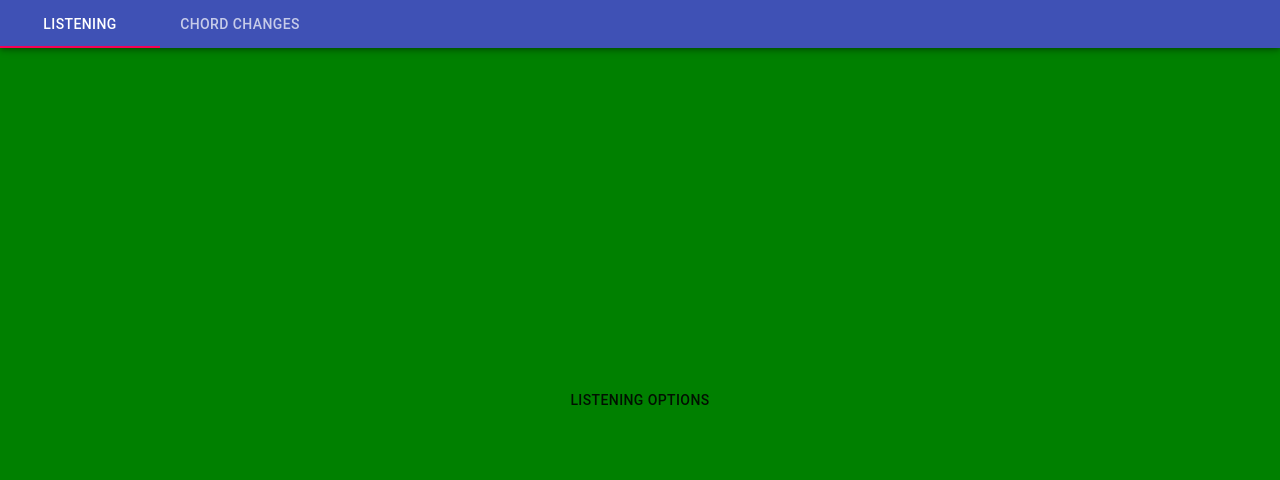
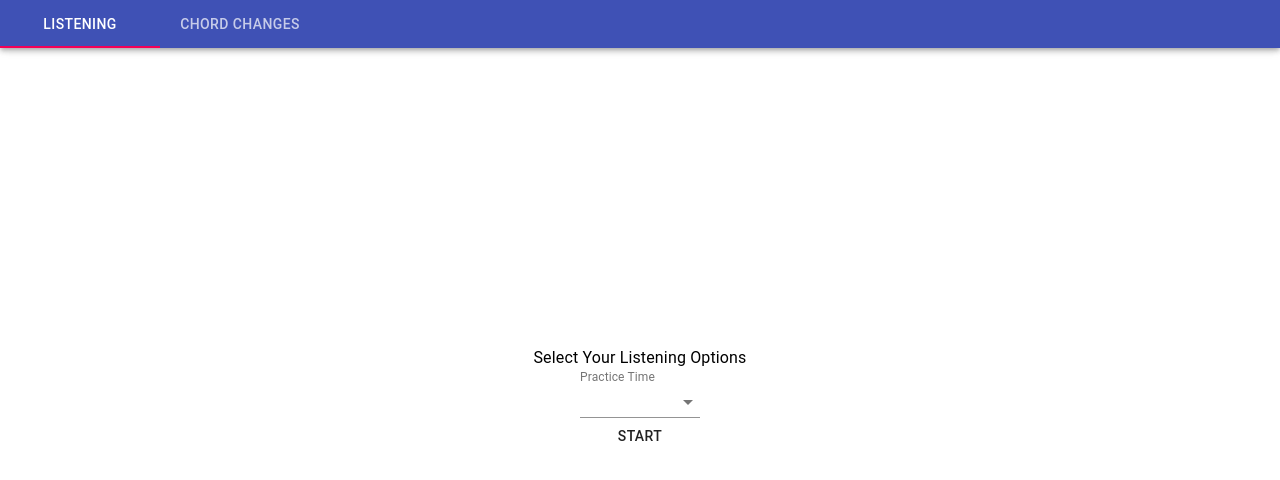
Before and after one commit to forbesd7/guitarTypeScript, a React (Create React App) app: page / in a window 1280 px wide. Shown: the top 480 px of the page. Built offline with nearby package versions, Linux system fonts and the light colour scheme.

Commit message:
got simple form for listening options done

```diff
--- a/src/App.css
+++ b/src/App.css
@@ -1,7 +1,6 @@
 .App {
   text-align: center;
   justify-content: center;
-  background-color: green;
   height: 100vh;
   width: 100vw;
   display: flex;
--- a/src/components/ListeningOptions.tsx
+++ b/src/components/ListeningOptions.tsx
@@ -1,9 +1,51 @@
 import * as React from "react";
-import { Button } from "@material-ui/core";
+import { Fragment, useState } from "react";
+import {
+  Button,
+  FormControl,
+  InputLabel,
+  Select,
+  Input,
+  MenuItem,
+  Paper,
+  Typography
+} from "@material-ui/core";
+import { createStyles, makeStyles } from "@material-ui/core/styles";
 export interface ListeningOptionsProps {}
 
+const useStyles = makeStyles(() =>
+  createStyles({
+    formControl: {
+      minWidth: 120,
+      maxWidth: 300
+    }
+  })
+);
 const ListeningOptions: React.SFC<ListeningOptionsProps> = () => {
-  return <Button>listening options</Button>;
+  const classes = useStyles();
+  const [practiceTime, setPracticeTime] = useState(0);
+  const selectPracticeTime = (event: React.ChangeEvent<{ value: unknown }>) => {
+    setPracticeTime(event.target.value as number);
+    console.log(practiceTime);
+  };
+  return (
+    <Fragment>
+      <Typography>Select Your Listening Options</Typography>
+      <FormControl className={classes.formControl}>
+        <InputLabel id="practice-time">Practice Time</InputLabel>
+        <Select
+          labelId="practice-time"
+          value={practiceTime}
+          onChange={selectPracticeTime}
+        >
+          <MenuItem value={60}>One Minute</MenuItem>
+          <MenuItem value={180}>Three Minutes</MenuItem>
+          <MenuItem value={300}>Five Minutes</MenuItem>
+        </Select>
+        <Button>Start</Button>
+      </FormControl>
+    </Fragment>
+  );
 };
 
 export default ListeningOptions;
```
